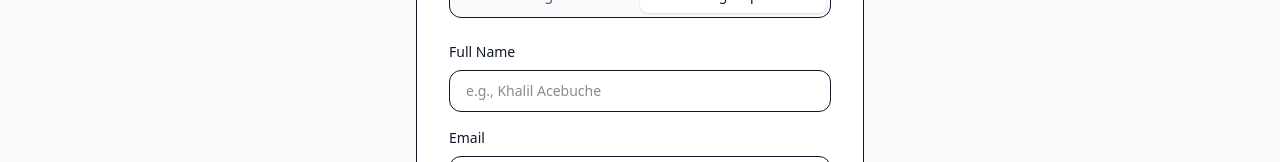
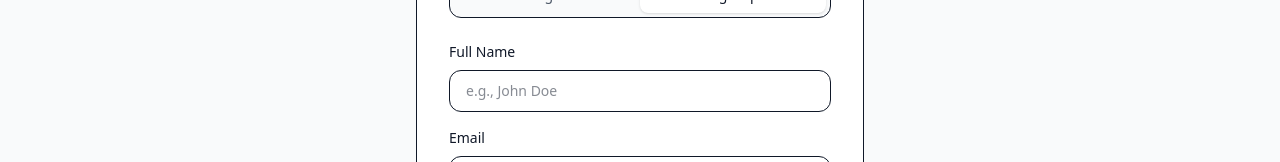
Before and after one commit to Fuz1onn/kultoura-verde, a React (Vite) app: page /auth in a window 1280 px wide. Both pictures are taken after a click on the button "Sign Up". Shown: the part 320-482 px from the top of the page. Built offline with nearby package versions, Linux system fonts and the light colour scheme.

Commit message:
Logo Update

```diff
--- a/index.html
+++ b/index.html
@@ -2,7 +2,7 @@
 <html lang="en">
   <head>
     <meta charset="UTF-8" />
-    <link rel="icon" type="image/svg+xml" href="/vite.svg" />
+    <link rel="icon" type="image/svg+xml" href="/KultouraVerdebg.svg" />
     <meta name="viewport" content="width=device-width, initial-scale=1.0" />
     <title>kultoura-verde</title>
   </head>
--- a/src/pages/Auth.tsx
+++ b/src/pages/Auth.tsx
@@ -124,7 +124,7 @@ export default function Auth() {
                     value={name}
                     onChange={(e) => setName(e.target.value)}
                     className="mt-2 w-full rounded-xl border px-4 py-2.5 text-sm outline-none focus:ring-2 focus:ring-green-600/30"
-                    placeholder="e.g., Khalil Acebuche"
+                    placeholder="e.g., John Doe"
                   />
                 </div>
               )}
```
Also changed, not shown: public/KultouraVerde.svg (added), public/KultouraVerdebg.svg (added).
